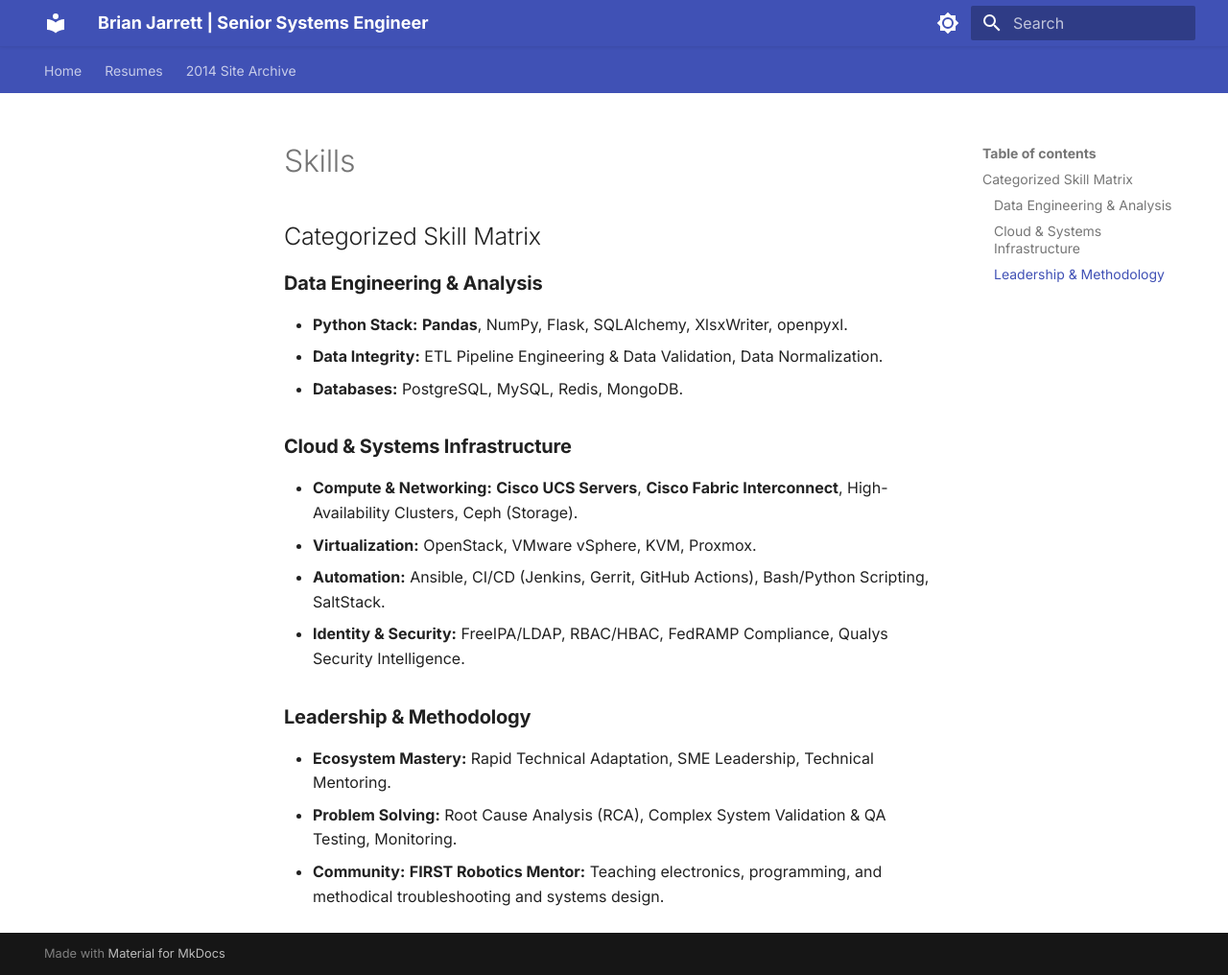
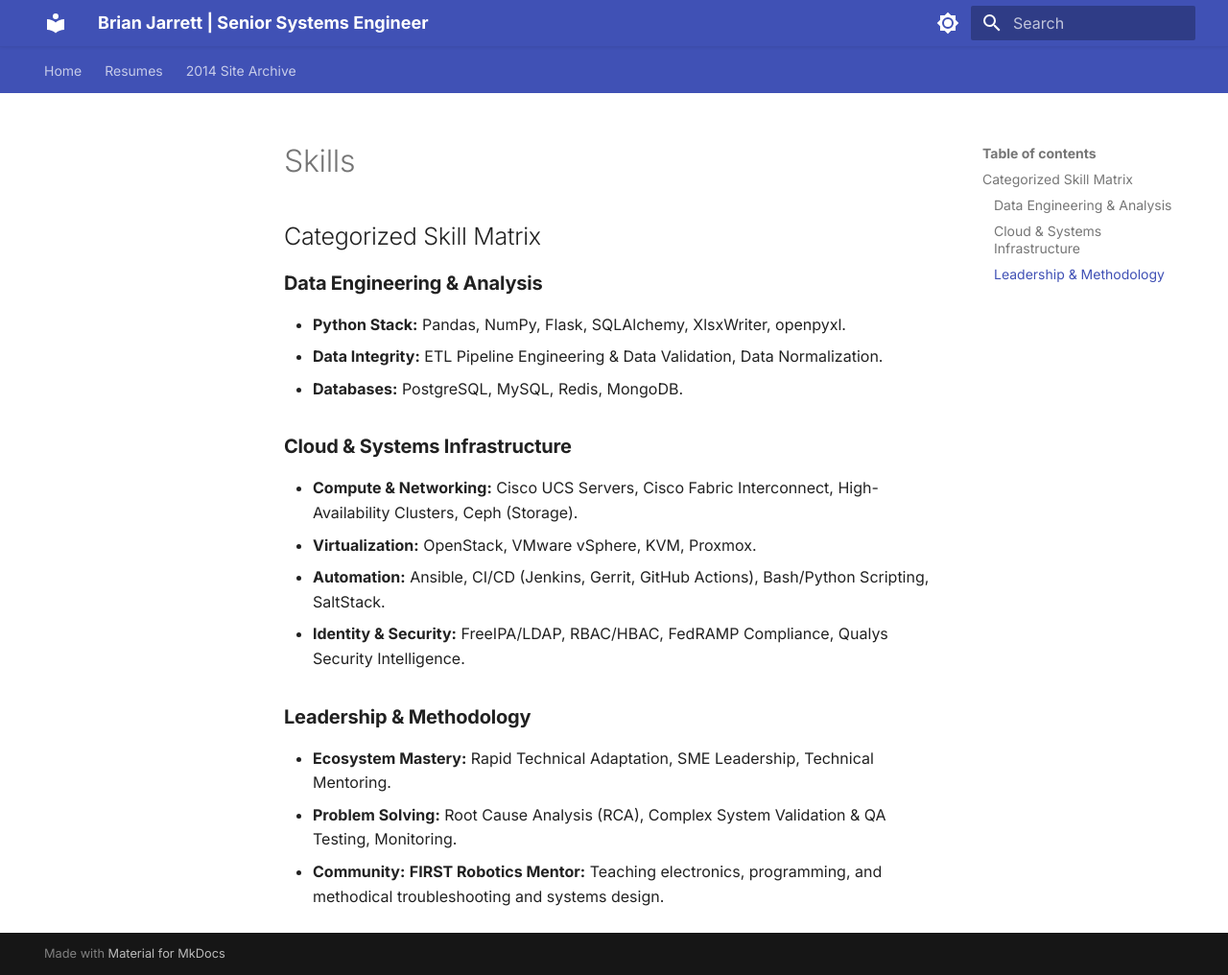
Before and after one commit to celttechie/celttechie.github.io, an MkDocs documentation site: the page built from docs/sections/skills.md, in a window 1280 px wide and 1016 px high. Shown: the whole window at 96% size. Built offline with MkDocs 1.6.1 and Material for MkDocs 9.7.7, drawn with Linux system fonts in a browser that asks for light colours.

Commit message:
Minor edits, fixed sentence.

```diff
--- a/docs/sections/skills.md
+++ b/docs/sections/skills.md
@@ -1,12 +1,12 @@
 ## Categorized Skill Matrix
 
 ### **Data Engineering & Analysis**
-*   **Python Stack:** **Pandas**, NumPy, Flask, SQLAlchemy, XlsxWriter, openpyxl.
+*   **Python Stack:** Pandas, NumPy, Flask, SQLAlchemy, XlsxWriter, openpyxl.
 *   **Data Integrity:** ETL Pipeline Engineering & Data Validation, Data Normalization.
 *   **Databases:** PostgreSQL, MySQL, Redis, MongoDB.
 
 ### **Cloud & Systems Infrastructure**
-*   **Compute & Networking:** **Cisco UCS Servers**, **Cisco Fabric Interconnect**, High-Availability Clusters, Ceph (Storage).
+*   **Compute & Networking:** Cisco UCS Servers, Cisco Fabric Interconnect, High-Availability Clusters, Ceph (Storage).
 *   **Virtualization:** OpenStack, VMware vSphere, KVM, Proxmox.
 *   **Automation:** Ansible, CI/CD (Jenkins, Gerrit, GitHub Actions), Bash/Python Scripting, SaltStack.
 *   **Identity & Security:** FreeIPA/LDAP, RBAC/HBAC, FedRAMP Compliance, Qualys Security Intelligence.
```
Also changed, not shown: docs/sections/exp_01_cisco_tl.md (+1 -1 lines), docs/sections/exp_06_foundational.md (+1 -1 lines).
